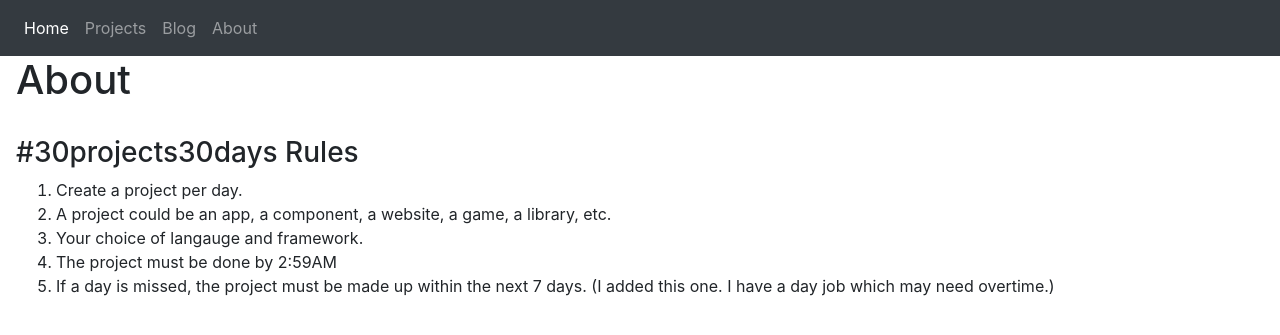
After one commit to jedh1/challenge50, a Django app: page /about/ in a window 1280 px wide. The commit adds this page. Shown: the top 335 px of the page. Run offline with Django 3.2, Linux system fonts and the light colour scheme; some libraries are stand-ins or nearby versions.

Commit message:
added about

```diff
--- a/challenge/settings.py
+++ b/challenge/settings.py
@@ -24,7 +24,7 @@ BASE_DIR = os.path.dirname(os.path.dirname(os.path.abspath(__file__)))
 # SECRET_KEY =
 
 # SECURITY WARNING: don't run with debug turned on in production!
-DEBUG = True
+DEBUG = False
 
 ALLOWED_HOSTS = ['127.0.0.1', '.herokuapp.com']
 
--- a/challenge/templates/base.html
+++ b/challenge/templates/base.html
@@ -22,6 +22,9 @@
                 <li class="nav-item">
                     <a class="nav-link" href="{% url 'blog_index' %}">Blog</a>
                 </li>
+                <li class="nav-item">
+                    <a class="nav-link" href="{% url 'about' %}">About</a>
+                </li>
             </ul>
         </nav>
     <div class="ml-3">
--- /dev/null
+++ b/projects/templates/about.html
@@ -0,0 +1,16 @@
+{% extends "base.html" %}
+
+{% load static %}
+
+{% block page_content %}
+<h1>About</h1>
+
+<br>
+<h3>#30projects30days Rules</h3>
+<ol>
+    <li>Create a project per day.</li>
+    <li>A project could be an app, a component, a website, a game, a library, etc.</li>
+    <li>Your choice of langauge and framework.</li>
+    <li>The project must be done by 2:59AM</li>
+    <li>If a day is missed, the project must be made up within the next 7 days. (I added this one. I have a day job which may need overtime.)</li>
+{% endblock %}
--- a/projects/urls.py
+++ b/projects/urls.py
@@ -4,4 +4,5 @@ from . import views
 urlpatterns = [
     path("", views.project_index, name="project_index"),
     path("<int:pk>/", views.project_detail, name="project_detail"),
+    path("about/", views.about, name="about"),
 ]
--- a/projects/views.py
+++ b/projects/views.py
@@ -15,3 +15,6 @@ def project_detail(request, pk):
         'project': project
     }
     return render(request, 'project_detail.html', context)
+
+def about(request):
+    return render(request, 'about.html')
```
